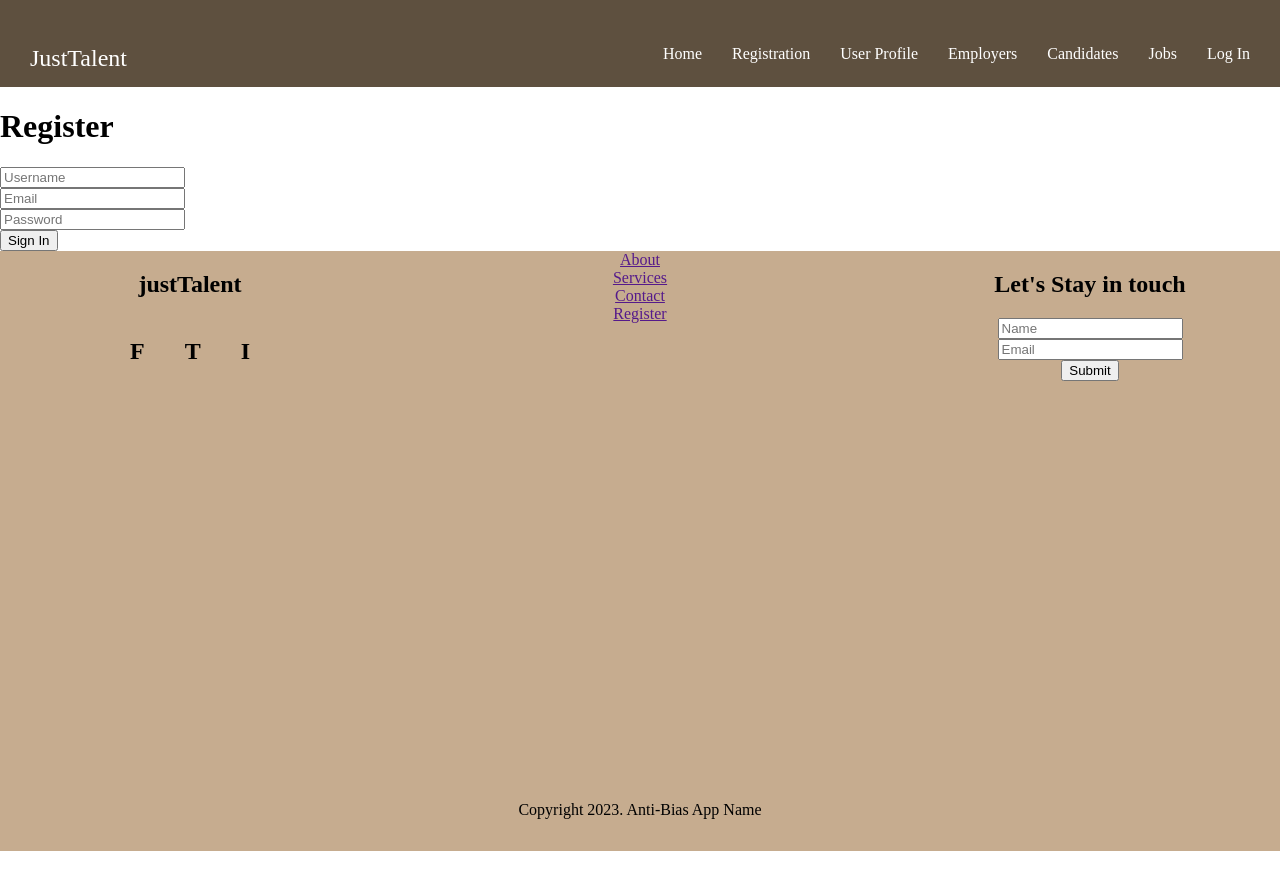
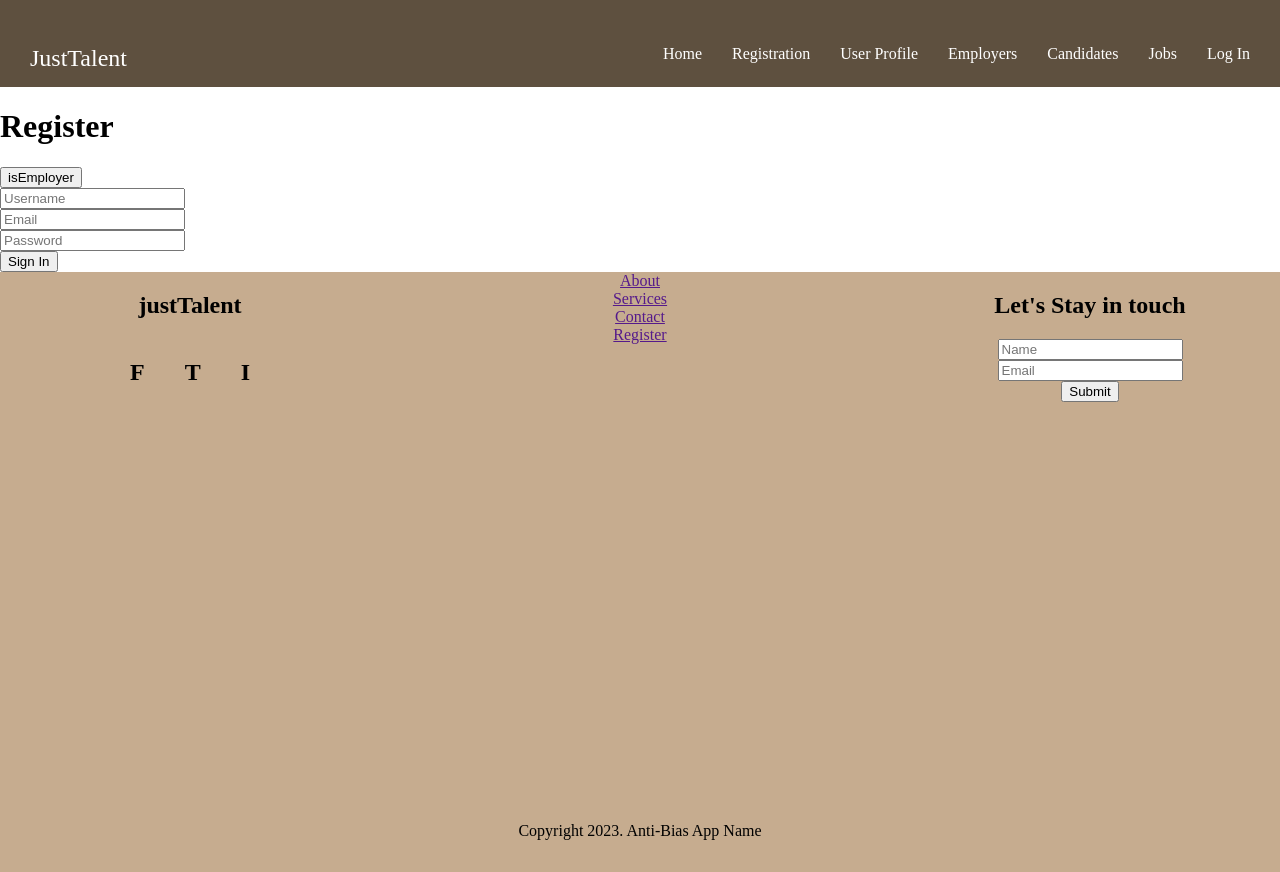
Before and after one commit to new-idea-machine/os-anti-bias-app-front, an Angular app in the folder justTalent/: page /register in a window 1280 px wide. Shown: the top 872 px of the page. Before the commit the page ends 851 px from the top, so only its background shows below. Built offline with nearby package versions, Linux system fonts and the light colour scheme; no server answers.

Commit message:
Add a button to toggle between user form and employer form

```diff
--- a/justTalent/src/app/register/register.component.html
+++ b/justTalent/src/app/register/register.component.html
@@ -1,4 +1,8 @@
 <h1>Register</h1>
+<button (click)="toggleFormType()">isEmployer</button>
+@if(isEmployer) {
+  <app-employer-registeration-form/>
+} @else if (!isEmployer) {
   <form [formGroup]="form" (ngSubmit)="onSubmit()">
     <div>
       <input type="text" placeholder="Username" formControlName="username"/>
@@ -13,3 +17,4 @@
       <button type="submit">Sign In</button>
     </div>
   </form>
+}
--- a/justTalent/src/app/register/register.component.ts
+++ b/justTalent/src/app/register/register.component.ts
@@ -4,12 +4,13 @@ import { FormBuilder, ReactiveFormsModule, Validators } from '@angular/forms';
 import { User } from '../interfaces/user';
 import { AuthService } from '../services/auth.service';
 import { Router } from '@angular/router';
+import { EmployerRegisterationFormComponent } from './employer-registeration-form/employer-registeration-form.component';
 
 
 @Component({
   selector: 'app-register',
   standalone: true,
-  imports: [ReactiveFormsModule],
+  imports: [ReactiveFormsModule, EmployerRegisterationFormComponent],
   templateUrl: './register.component.html',
   styleUrl: './register.component.css'
 })
@@ -19,6 +20,7 @@ export class RegisterComponent {
   http = inject(HttpClient);
   authService = inject(AuthService)
   router = inject(Router)
+  isEmployer:boolean = false;
 
   form = this.fb.nonNullable.group({
     username: ['', Validators.required],
@@ -43,4 +45,8 @@ export class RegisterComponent {
       this.router.navigateByUrl('/');
     })
   }
+
+  toggleFormType(): void {
+    this.isEmployer = !this.isEmployer;
+  }
 }
```
Lines whose indentation alone changed are shown as unchanged.
